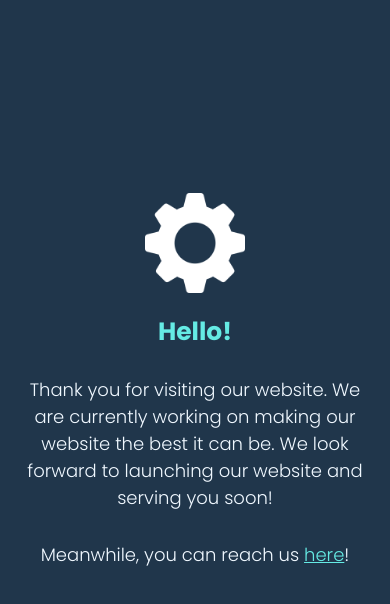
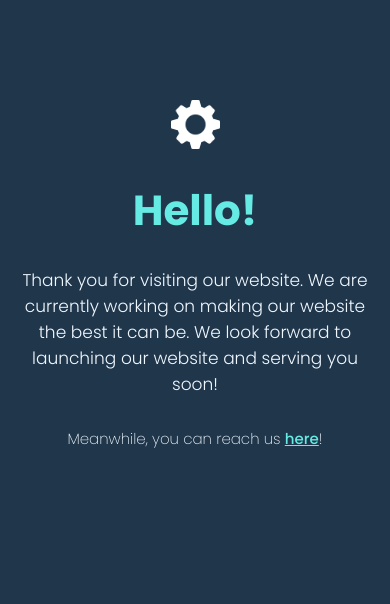
Before and after one commit to leticiamsol/page-1, a plain HTML site: page bebacksoon/index.html in a window 390 px wide. Drawn offline with Linux system fonts and the light colour scheme.

Commit message:
responsiveness tweaks
responsiveness tweaks to mobile

```diff
--- a/bebacksoon/index.html
+++ b/bebacksoon/index.html
@@ -1,14 +1,14 @@
-<html>
+<!DOCTYPE html>
+<html lang="en">
 <head>
+  <meta charset="UTF-8">
+  <meta http-equiv="X-UA-Compatible" content="IE=edge">
+  <meta name="viewport" content="width=device-width, initial-scale=1.0">
   <title>Success Page</title>
   <link rel="stylesheet" href="style.css">
 </head>
 <body>
-    <div class="container">
-     <!-- <div class="icon">
-        <i class="fas fa-check"></i>
-      </div>-->
-      <div class="icon">
+  <div>
        <img src="engrenagem.png" alt="">
      </div>
      <h1>Hello!</h1>
--- a/bebacksoon/style.css
+++ b/bebacksoon/style.css
@@ -1,24 +1,30 @@
 @import url('https://fonts.googleapis.com/css2?family=Poppins:wght@100;200;300;400;500;600;700&display=swap');
+
+* {
+  margin: 0;
+  padding: 0;
+  box-sizing: border-box;
+}
 
 body {
   background-color: #20364b;
   font-family: 'Poppins', sans-serif;
+  padding: 120px 350px;
+  text-align: center;
 }
 
-.container {
-    display: flex;
-    flex-direction: column;
-    align-items: center;
-    justify-content: center;
-    height: 90vh;
-    padding: 0 100px 0 100px;
+img {
+  width: 70px;
+  margin-bottom: 10px;
+  margin: auto;
+  display: block;
 }
 
 h1 {
   color: #65ebe4;
   font-size: 42px;
   margin: 0;
-    padding-top: 10px;
+  padding-top: 30px;
   padding-bottom: 25px;
 }
 
@@ -27,19 +33,13 @@ body {
   font-size: 20px;
   margin: 0;
   font-weight: 300;
-
   text-align: center;
-  }
-
-  img {
-    width: 70px;
-    margin-bottom: 10px;
 }
 
 .email {
   margin: 30px 0 15px 0;
   font-size: 18px;
-    font-weight: 300;
+  font-weight: 200;
 }
 
 a {
@@ -48,7 +48,36 @@ body {
   cursor: pointer;
 }
 
-  @media(max-width: 500px) {
+@media (max-width: 500px) {
+  body {
+    background-color: #20364b;
+    font-family: 'Poppins', sans-serif;
+    padding: 100px 20px;
+    text-align: center;
+  }
+
+  img {
+    width: 14%;
+  }
+
+  p {
+    font-size: 17px;
+    margin-bottom: 10px;
+  }
+
+  .email {
+    font-size: 15px;
+  }
+
+  a {
+    font-weight: 500;
+  }
+}
+
+/*
+
+
+  @media only screen and (max-width:410px) {
 
       .container {
         display: flex;
@@ -58,12 +87,14 @@ body {
         height: 90vh;
         padding: 0 15px 0 15px;
       }
+
       img {
         width: 100px;
       }
+
       h1 {
         color: #65ebe4;
-        font-size: 25px;
+        font-size: 70px;
         margin: 0;
         padding-top: 10px;
         padding-bottom: 25px;
@@ -71,12 +102,13 @@ body {
 
       p {
         color: aliceblue;
-        font-size: 18px;
+        font-size: 40px;
         margin: 0;
         text-align: center;
       }
 
       p .email {
-        font-size: 15px;
+        font-size: 30px;
       }
+
   }
```
Lines whose indentation alone changed are shown as unchanged.
